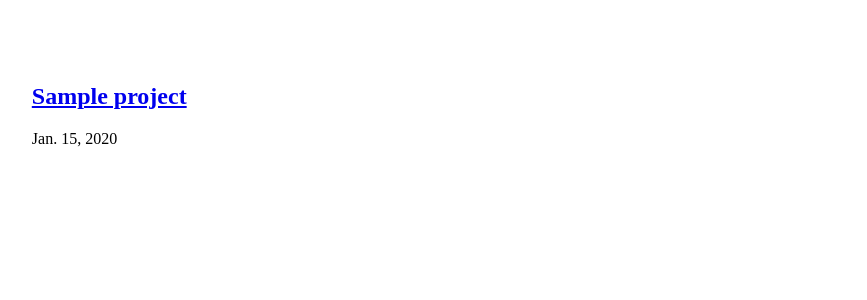
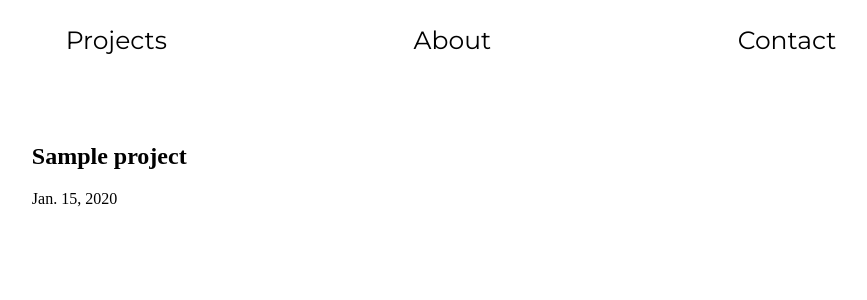
Before and after one commit to EddyBess/portfolio_django, a Django app: template portfolioapp/templates/portoflioapp/projects.html in a window 1280 px wide; the page is wider, and only the part inside the window is pictured. Shown: the top 300 px of that part, without its empty margins (229-1096 px from the left). Run offline with Django 4.2, Linux system fonts and the light colour scheme; the template is opened without the code that fills it: values that come from a table or form of the project are taken from there, others are empty; tables that the repository leaves empty hold one stand-in row (values such as "Sample post").

Commit message:
Debut de la construction du site

```diff
--- a/portfolioapp/static/projects.css
+++ b/portfolioapp/static/projects.css
@@ -1,3 +1,42 @@
+@import url('https://fonts.googleapis.com/css2?family=Montserrat:wght@300;400;700&display=swap');
+
+.navbar ul{
+    width: 100%;
+    display: flex;
+    justify-content: space-evenly;
+    list-style-type: none;
+    font-family: 'Montserrat';
+    font-size: 25px;
+}
+a{
+    text-decoration: none;
+    color: black;
+
+}
+.navlink {
+    display: inline-block;
+    position: relative;
+    padding-bottom: 5px;
+}
+
+.navlink::after {
+    content: '';
+    position: absolute;
+    width: 100%;
+
+    transform: scaleX(0);
+    height: 2px;
+    bottom: 0;
+    left: 0;
+    background-color: orange;
+
+    transition: transform 0.25s ease-out;
+  }
+
+.navlink:hover::after {
+    transform: scaleX(1);
+
+  }
 .projects{
     display: grid;
     width: 100%;
--- a/portfolioapp/templates/portoflioapp/projects.html
+++ b/portfolioapp/templates/portoflioapp/projects.html
@@ -1,14 +1,28 @@
-{% load static  %}
+{% load static %}
 <!DOCTYPE html>
 <html lang="en">
 <head>
     <meta charset="UTF-8">
     <meta http-equiv="X-UA-Compatible" content="IE=edge">
     <meta name="viewport" content="width=device-width, initial-scale=1.0">
-    <title>Projects</title>
+    <title>Eddy BESSAH</title>
     <link rel="stylesheet" href="{% static 'projects.css' %}">
 </head>
 <body>
+    <nav class = "navbar">
+        <ul>
+            <li>
+                <a class = "navlink" href="/">Projects</a>
+            </li>
+            <li>
+                <a class = "navlink" href="/about">About</a>
+            </li>
+            <li>
+                <a class = "navlink" href="/contact">Contact</a>
+            </li>
+        </ul>
+    </nav>
+
     <div class="projects">
         {% for project in latest_projects %}
         <section>
--- a/portfolioapp/urls.py
+++ b/portfolioapp/urls.py
@@ -1,6 +1,8 @@
 from django.urls import path
 from . import views
 urlpatterns = [
-    path("projects/",views.projects, name="projects"),
-    path("projects/<int:project_id>/",views.details , name="details")
+    path("",views.projects, name="projects"),
+    path("projects/<int:project_id>/",views.details , name="details"),
+    path("about/",views.about,name="about"),
+    path("contact/",views.contact,name="contact")
 ]
--- a/portfolioapp/views.py
+++ b/portfolioapp/views.py
@@ -22,3 +22,9 @@ def details(request, project_id):
     project_skills = project.skills.all()
     project_images = project.imgs.all()
     return render(request, "portoflioapp/details.html", {"project": project,"project_skills":project_skills,"project_images":project_images})
+
+def about(request):
+    return HttpResponse("This my About Page , WIP")
+
+def contact(request):
+    return HttpResponse("This is my Contact Page , WIP")
```
